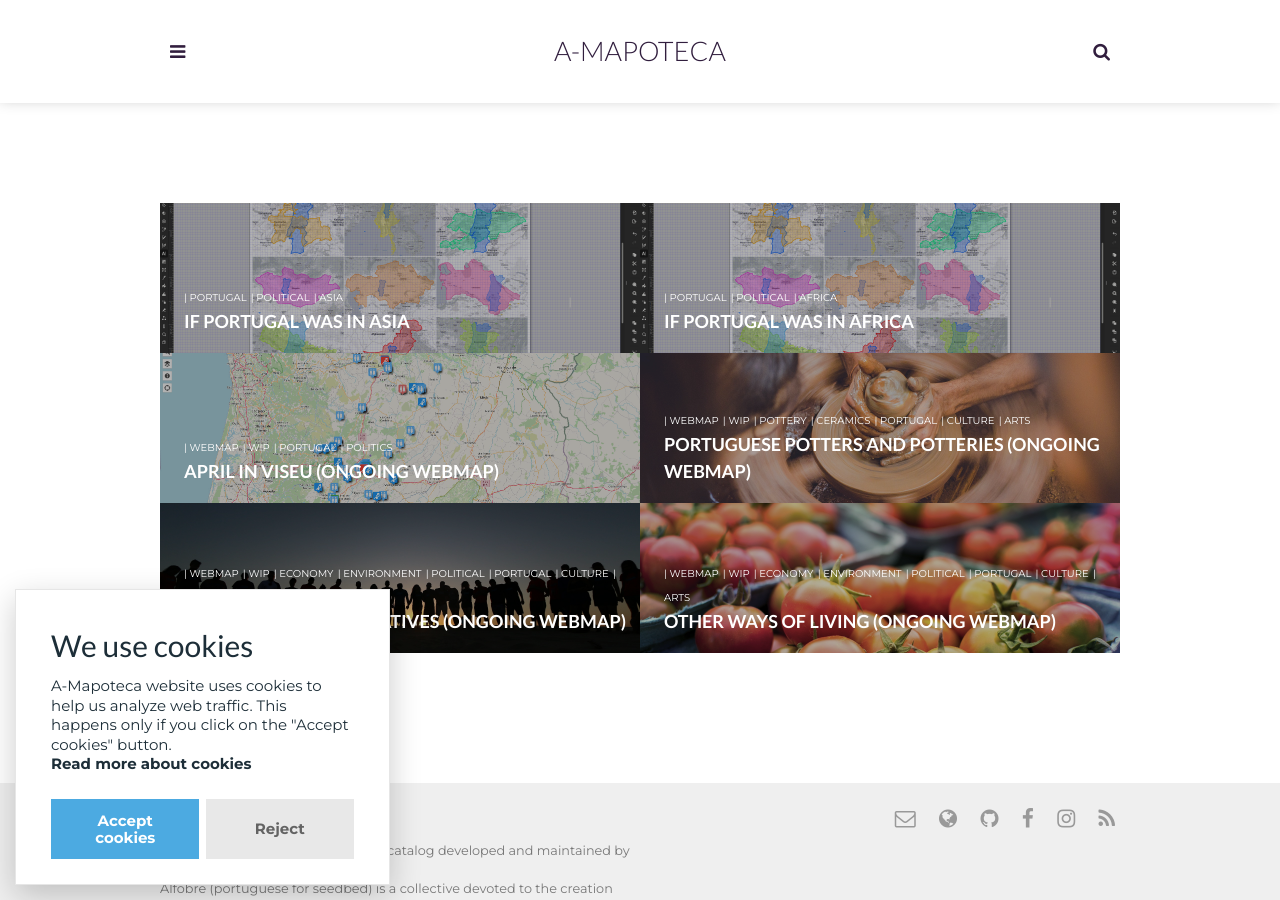
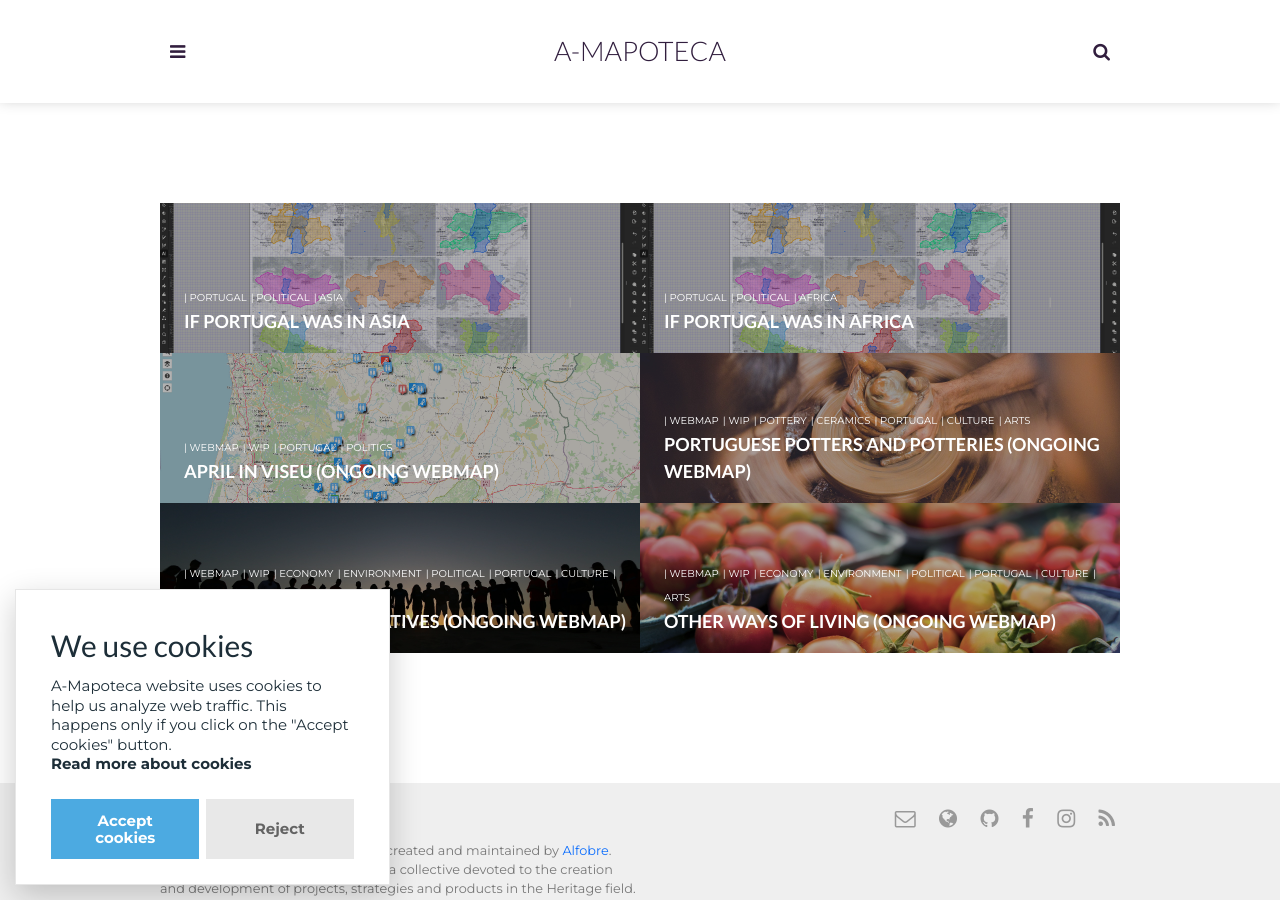
Before and after one commit to projetoalfobre/a-mapoteca, a Jekyll site: the page built from index.html, in a window 1280 px wide. Built offline with Jekyll 4.4.1, drawn with Linux system fonts in a browser that asks for light colours; the list of posts is cut into pages by our own code; comment, search, counter and statistics services are not loaded.

Commit message:
Update footer.html

```diff
--- a/_includes/footer.html
+++ b/_includes/footer.html
@@ -4,7 +4,7 @@
     <div class="footer-text">
     <a href="https://alfobre.com" target="_blank"><img src="{{ site.baseurl }}/assets/img/logo_alfobre.png" style="height:2em; auto;"></a>
     <br />
-    <p>A-GeoCat is a geospatial open data catalog developed and maintained by <a href="https://alfobre.com" class="" target="_blank">Alfobre</a>.<br />
+    <p>A-Mapoteca is a collection of maps created and maintained by <a href="https://alfobre.com" class="" target="_blank">Alfobre</a>.<br />
     Alfobre (portuguese for seedbed) is a collective devoted to the creation and development of projects, strategies and products in the Heritage field.</p>
     </div>
 
```
